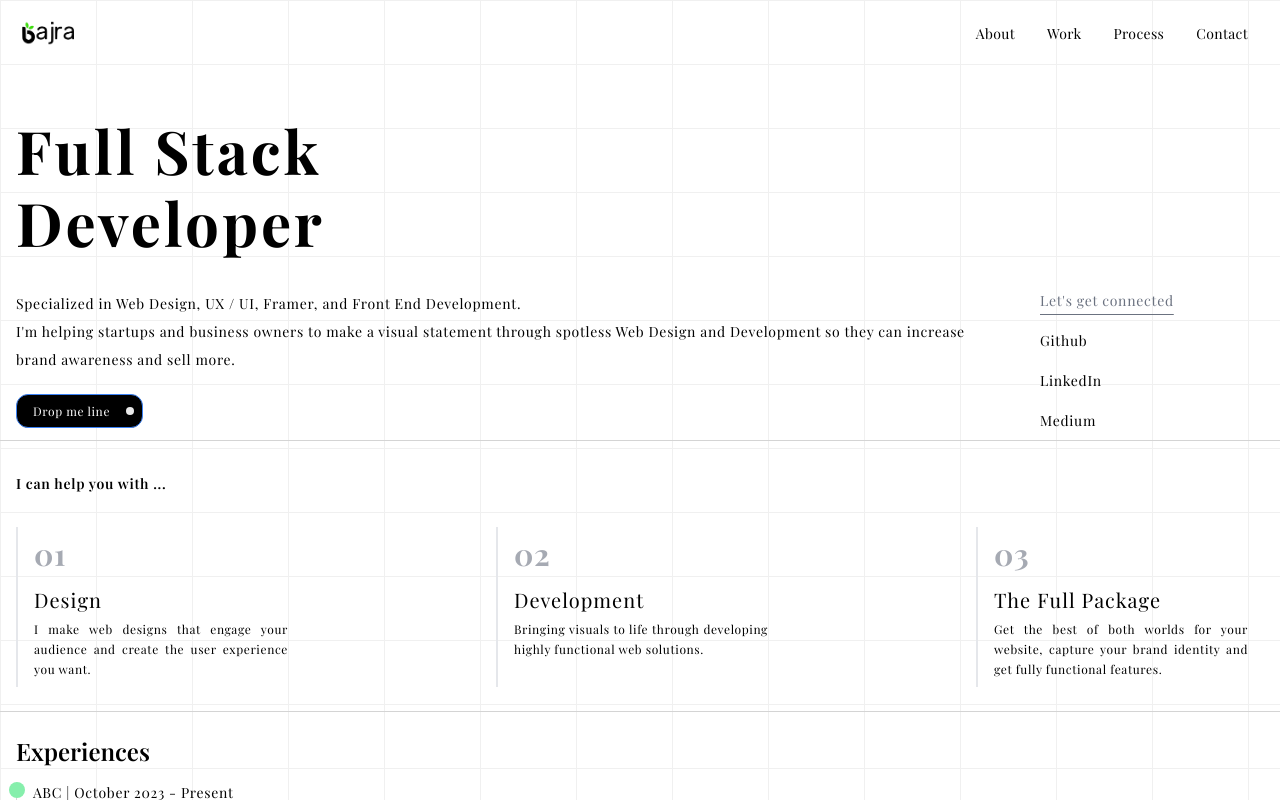
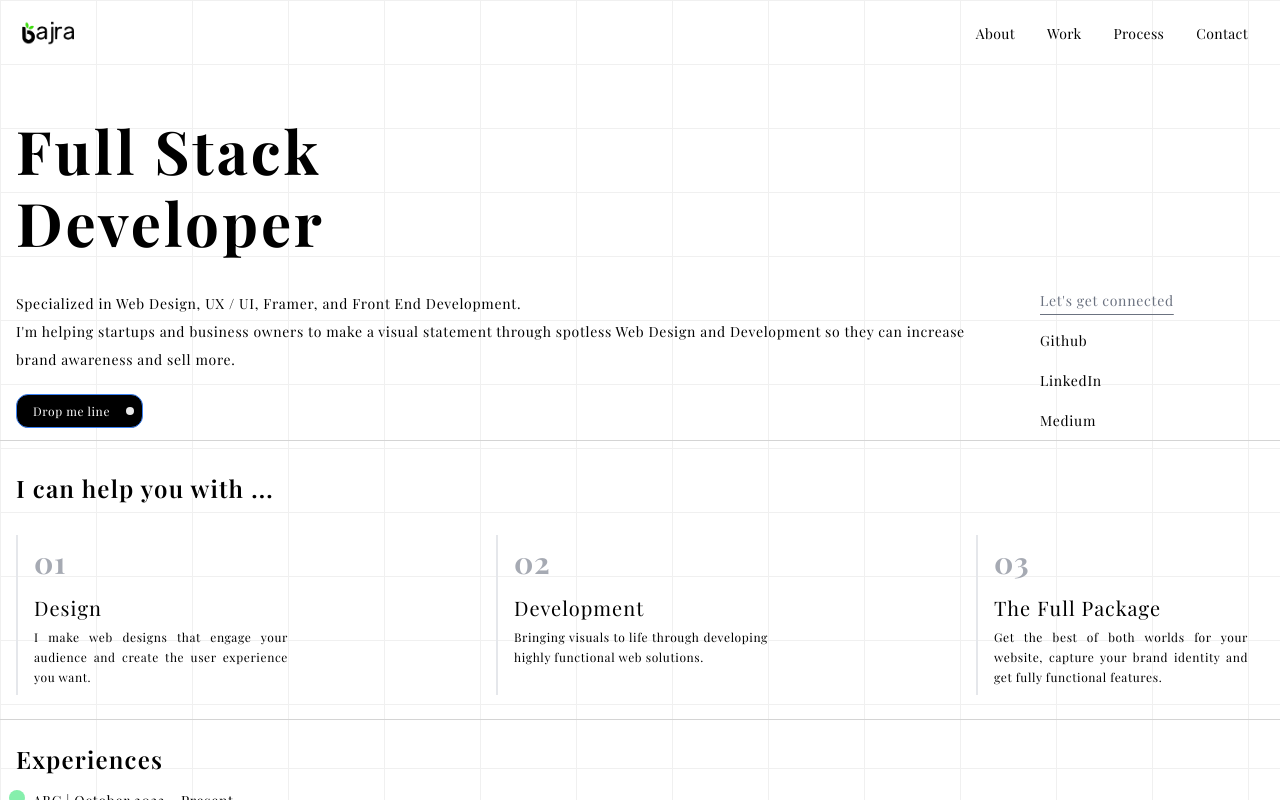
Before and after one commit to retrieval-rapid/portfolio, a Next.js app: page / in a window 1280 px wide. Shown: the top 800 px of the page. Built offline with nearby package versions, Linux system fonts and the light colour scheme; a web font is replaced by a local one.

Commit message:
minor changes

```diff
--- a/src/components/experiences.tsx
+++ b/src/components/experiences.tsx
@@ -5,7 +5,7 @@ import { EXPERIENCE } from '@/constants';
 export function Experiences() {
   return (
     <div className="flex flex-col gap-4 px-4 my-4 mb-6 border-b border-b-neutral-300">
-      <Text variant="h6">Experiences</Text>
+      <Text variant="h6" className='tracking-wider'>Experiences</Text>
       <div className="flex flex-col items-center justify-start">
         {EXPERIENCE.map((exp, index) => {
           const [intro, ...restExp] = exp.details.split('-');
--- a/src/components/skills.tsx
+++ b/src/components/skills.tsx
@@ -4,7 +4,7 @@ import { Text } from './ui/text';
 export function Skills() {
   return (
     <div className="flex flex-col gap-8 px-4 py-2 mb-6 border-b border-b-neutral-300">
-      <Text variant="body-sr" className="text-2xl tracking-wider font-semibold">
+      <Text variant="h6" className="text-2xl tracking-wider font-semibold">
         I can help you with ...
       </Text>
       <div className="flex justify-between flex-wrap gap-4 mb-4">
```
